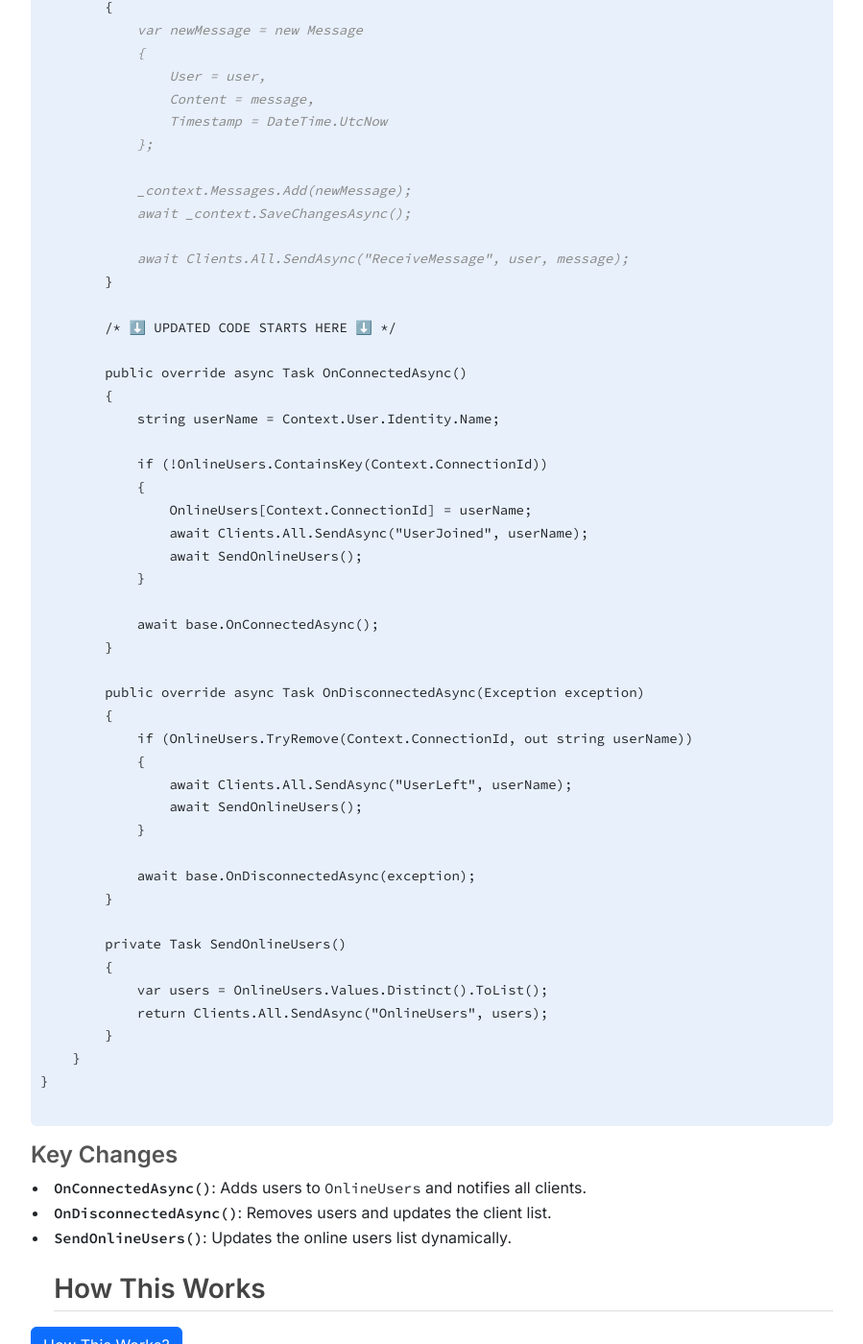
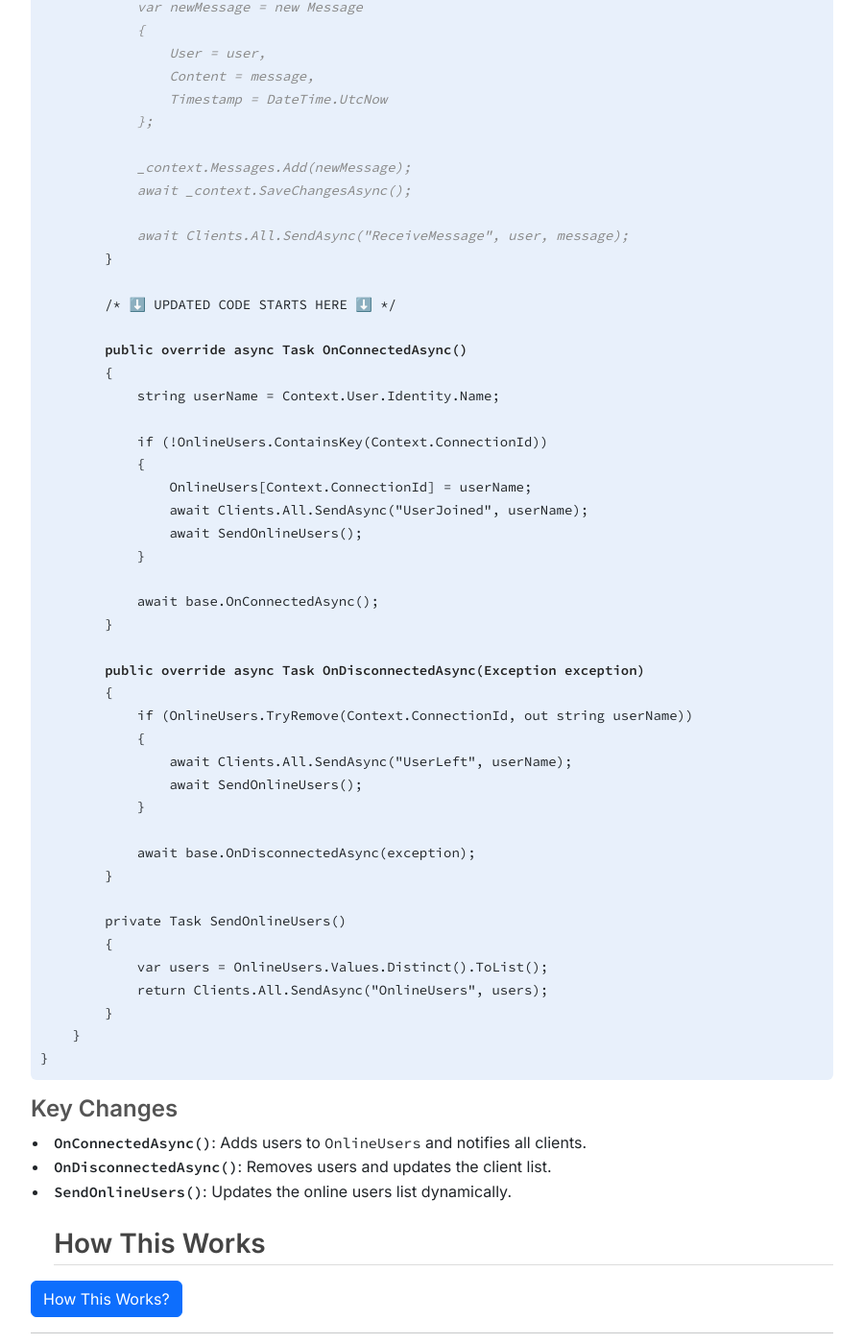
Before and after one commit to JWalshe86/ChatApp, a Jekyll site: the page built from docs/ChatAppPartTwo.md, in a window 1280 px wide and 1400 px high, scrolled down 6431 px. Shown: the whole window at 96% size, without its empty margins (190-1089 px from the left). Built offline with Jekyll 4.4.1, drawn with Linux system fonts in a browser that asks for light colours.

Commit message:
Update ChatAppPartTwo.md

```diff
--- a/docs/ChatAppPartTwo.md
+++ b/docs/ChatAppPartTwo.md
@@ -161,7 +161,7 @@
 
 <div class="code-block">
     <button class="copy-button" onclick="copyCode()">📋 Copy</button>
-    <pre><code id="code-block">
+    <pre><code>
 using ChatApp.Models;
 using Microsoft.AspNetCore.SignalR;
 using System.Collections.Concurrent;
@@ -171,7 +171,6 @@
     public class ChatHub : Hub
     {
         private static readonly ConcurrentDictionary<string, string> OnlineUsers = new();
-
         private readonly AppDbContext _context;
 
         public ChatHub(AppDbContext context)
@@ -196,7 +195,7 @@
 
         /* ⬇️ UPDATED CODE STARTS HERE ⬇️ */
 
-        public override async Task OnConnectedAsync()
+        <span class="updated-code">public override async Task OnConnectedAsync()</span>
         {
             string userName = Context.User.Identity.Name;
 
@@ -210,7 +209,7 @@
             await base.OnConnectedAsync();
         }
 
-        public override async Task OnDisconnectedAsync(Exception exception)
+        <span class="updated-code">public override async Task OnDisconnectedAsync(Exception exception)</span>
         {
             if (OnlineUsers.TryRemove(Context.ConnectionId, out string userName))
             {
@@ -228,7 +227,8 @@
         }
     }
 }
-    </code></pre>
+</code></pre>
+
 </div>
 
 ### **Key Changes**
```
